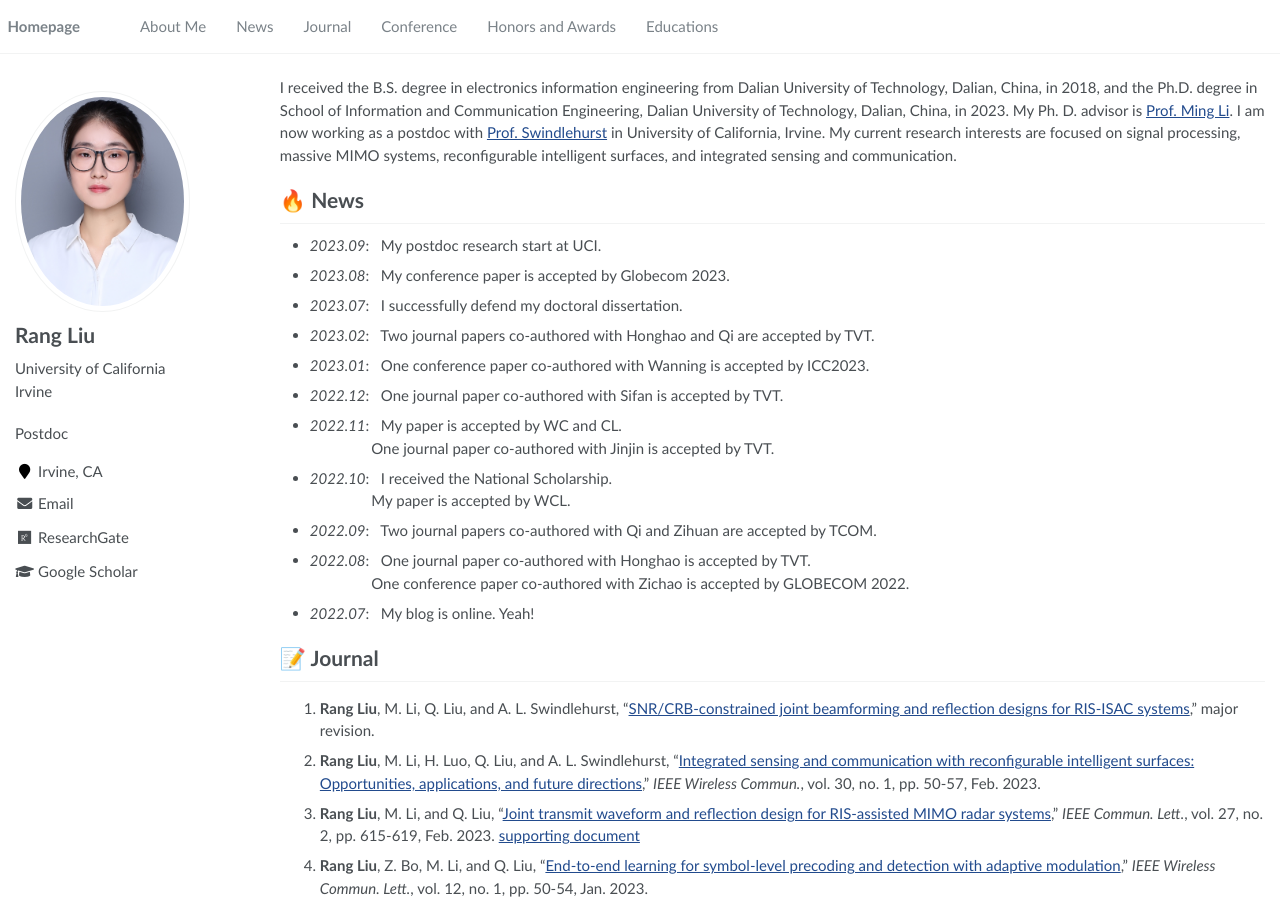
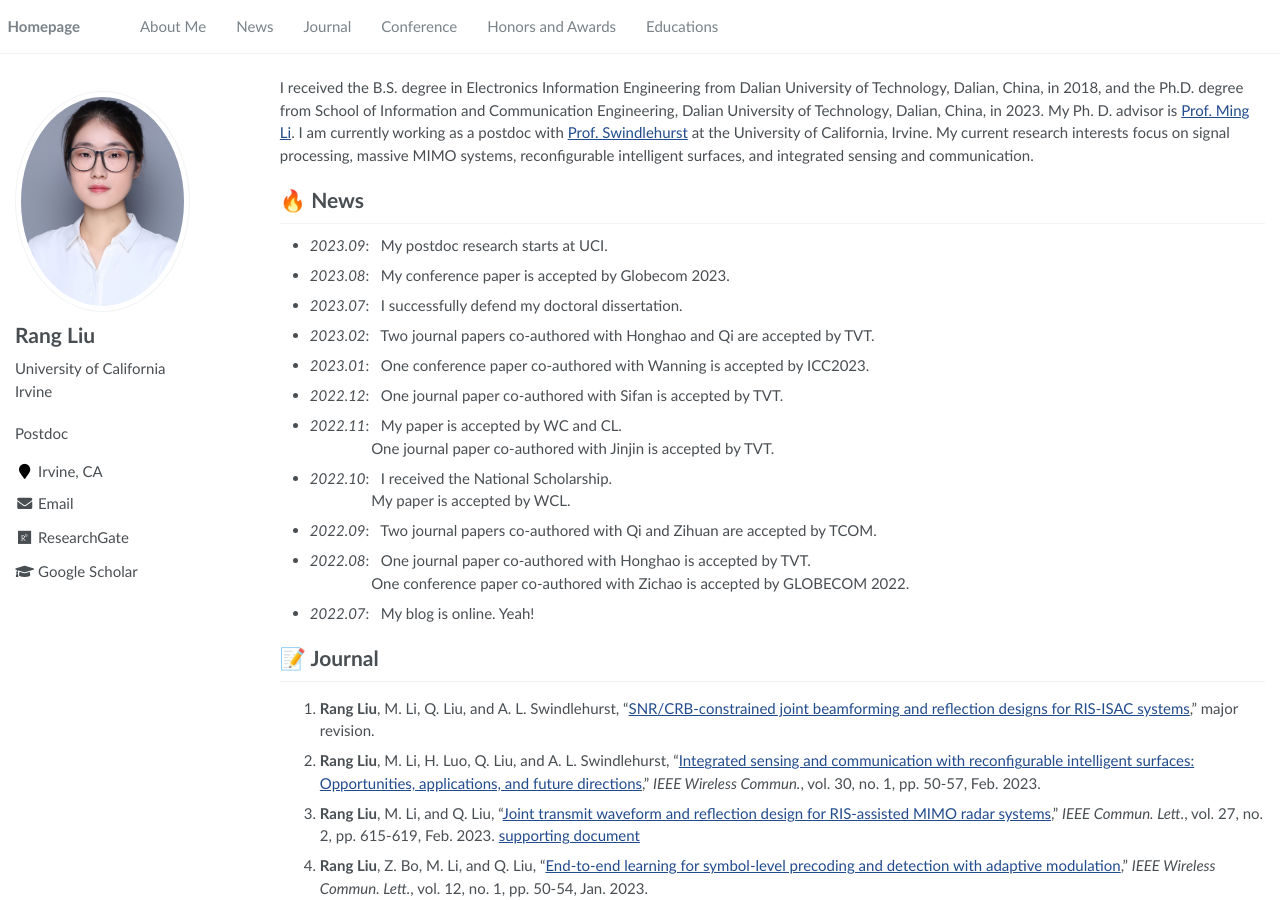
Before and after one commit to RangLiu0706/RangLiu0706.github.io, a Jekyll site: the page built from _pages/about.md, in a window 1280 px wide and 900 px high. Built offline with Jekyll 4.4.1, drawn with Linux system fonts in a browser that asks for light colours; comment, search, counter and statistics services are not loaded.

Commit message:
update09262

```diff
--- a/_pages/about.md
+++ b/_pages/about.md
@@ -17,13 +17,13 @@ redirect_from:
 
 <span class='anchor' id='about-me'></span>
 
-I received the B.S. degree in electronics information engineering from Dalian University of Technology, Dalian, China, in 2018, and the Ph.D. degree in School of Information and Communication Engineering, Dalian University of Technology, Dalian, China, in 2023. My Ph. D. advisor is [Prof. Ming Li](http://ice.dlut.edu.cn/LiMing/index_chinese.html). I am now working as a postdoc with [Prof. Swindlehurst](https://engineering.uci.edu/users/lee-swindlehurst) in University of California, Irvine.
-My current research interests are focused on signal processing, massive MIMO systems, reconfigurable intelligent surfaces, and integrated sensing and communication.
+I received the B.S. degree in Electronics Information Engineering from Dalian University of Technology, Dalian, China, in 2018, and the Ph.D. degree from School of Information and Communication Engineering, Dalian University of Technology, Dalian, China, in 2023. My Ph. D. advisor is [Prof. Ming Li](http://ice.dlut.edu.cn/LiMing/index_chinese.html). I am currently working as a postdoc with [Prof. Swindlehurst](https://engineering.uci.edu/users/lee-swindlehurst) at the University of California, Irvine.
+My current research interests focus on signal processing, massive MIMO systems, reconfigurable intelligent surfaces, and integrated sensing and communication.
 
 
 # 🔥 News
 
-- *2023.09*: &nbsp; My postdoc research start at UCI.
+- *2023.09*: &nbsp; My postdoc research starts at UCI.
 - *2023.08*: &nbsp; My conference paper is accepted by Globecom 2023.
 - *2023.07*: &nbsp; I successfully defend my doctoral dissertation.
 - *2023.02*: &nbsp; Two journal papers co-authored with Honghao and Qi are accepted by TVT.
```
